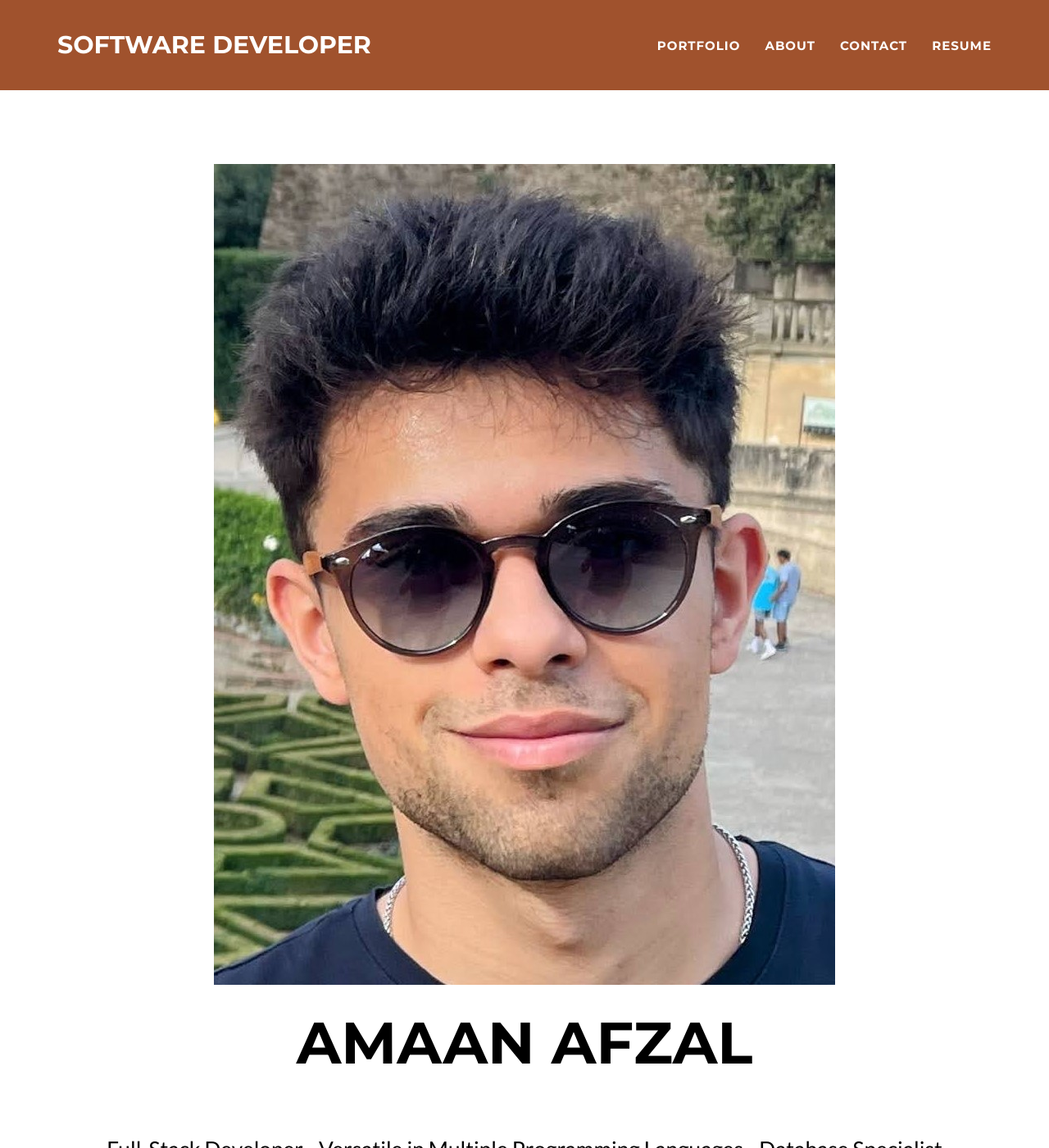
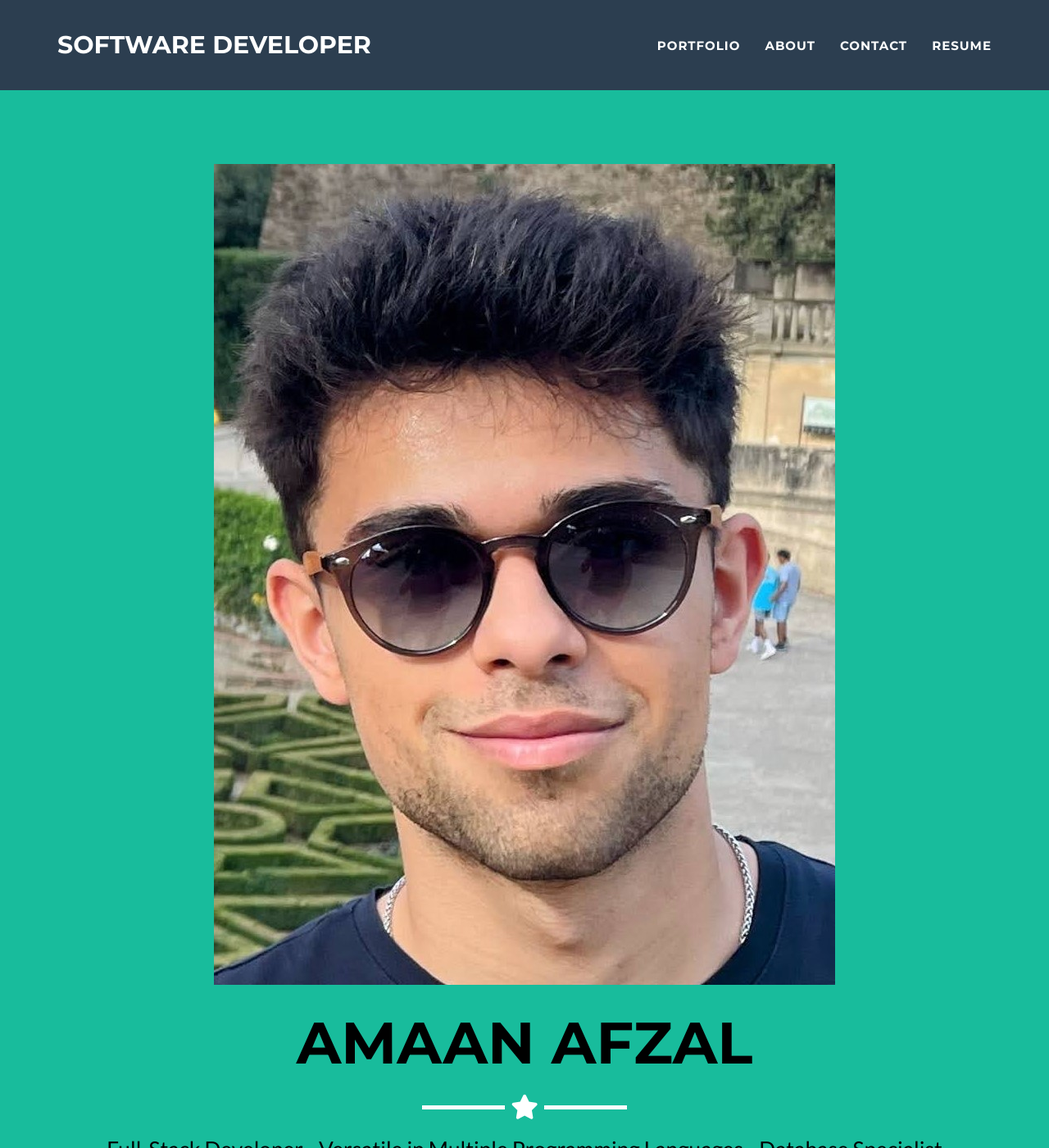
Before and after one commit to Amaan6868/Amaan6868.github.i, a Jekyll site: the page built from _posts/2024-12-10-BotnetSimulation.markdown, in a window 1280 px wide and 1400 px high. Shown: the whole window at 82% size. Built offline with Jekyll 4.4.1, drawn with Linux system fonts in a browser that asks for light colours.

Commit message:
Update _config.yml

```diff
--- a/_config.yml
+++ b/_config.yml
@@ -26,10 +26,10 @@ disqus_shortname: myshortname
 
 # Color settings (hex-codes without the leading hash-tag)
 color:
-  primary: 000000       # Black
-  primary-rgb: 0,0,0    # Black in RGB
-  secondary: A0522D     # Lighter Brown
-  secondary-dark: 8B0000
+  primary: 18bc9c #80B3FF
+  primary-rgb: "24,288,156" #"128,179,255"
+  secondary: 2c3e50 #FD6E8A
+  secondary-dark: 233140 #A2122F
 
 # Footer settings
 footer:
```
